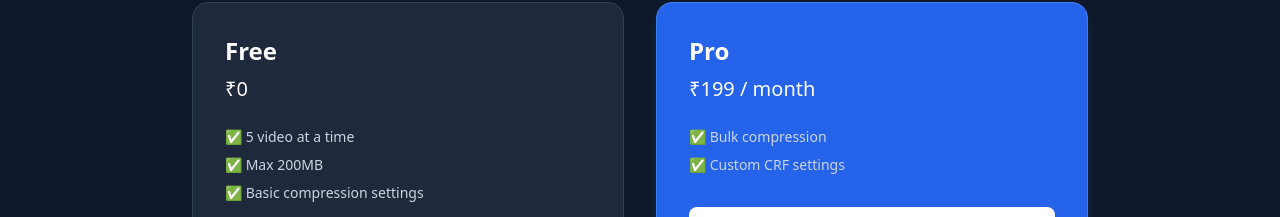
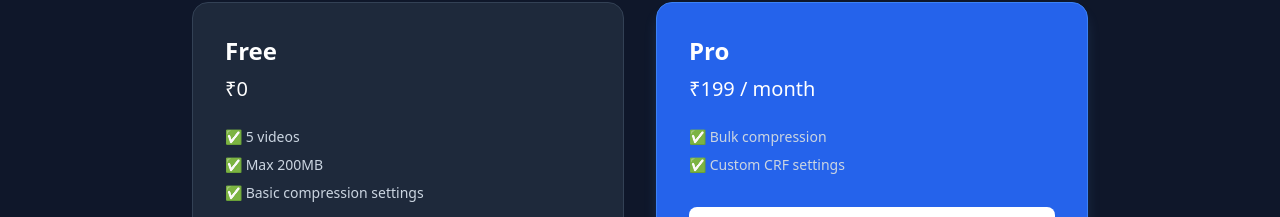
Before and after one commit to thakkarnetram/mp4-js-compressor, a React (Create React App) app in the folder frontend/: page / in a window 1280 px wide. Shown: the part 973-1190 px from the top of the page. Built offline with nearby package versions, Linux system fonts and the light colour scheme; no server answers.

Commit message:
updated package json script for server

```diff
--- a/frontend/src/components/Pricing.js
+++ b/frontend/src/components/Pricing.js
@@ -13,7 +13,7 @@ export default function Pricing() {
             title: "Free",
             price: "₹0",
             amount: 0,
-            features: ["5 video at a time", "Max 200MB", "Basic compression settings"],
+            features: ["5 videos  ", "Max 200MB", "Basic compression settings"],
         },
         {
             id: "Pro",
```
Also changed, not shown: 1 other file (tests, documents, lock files or other folders).
